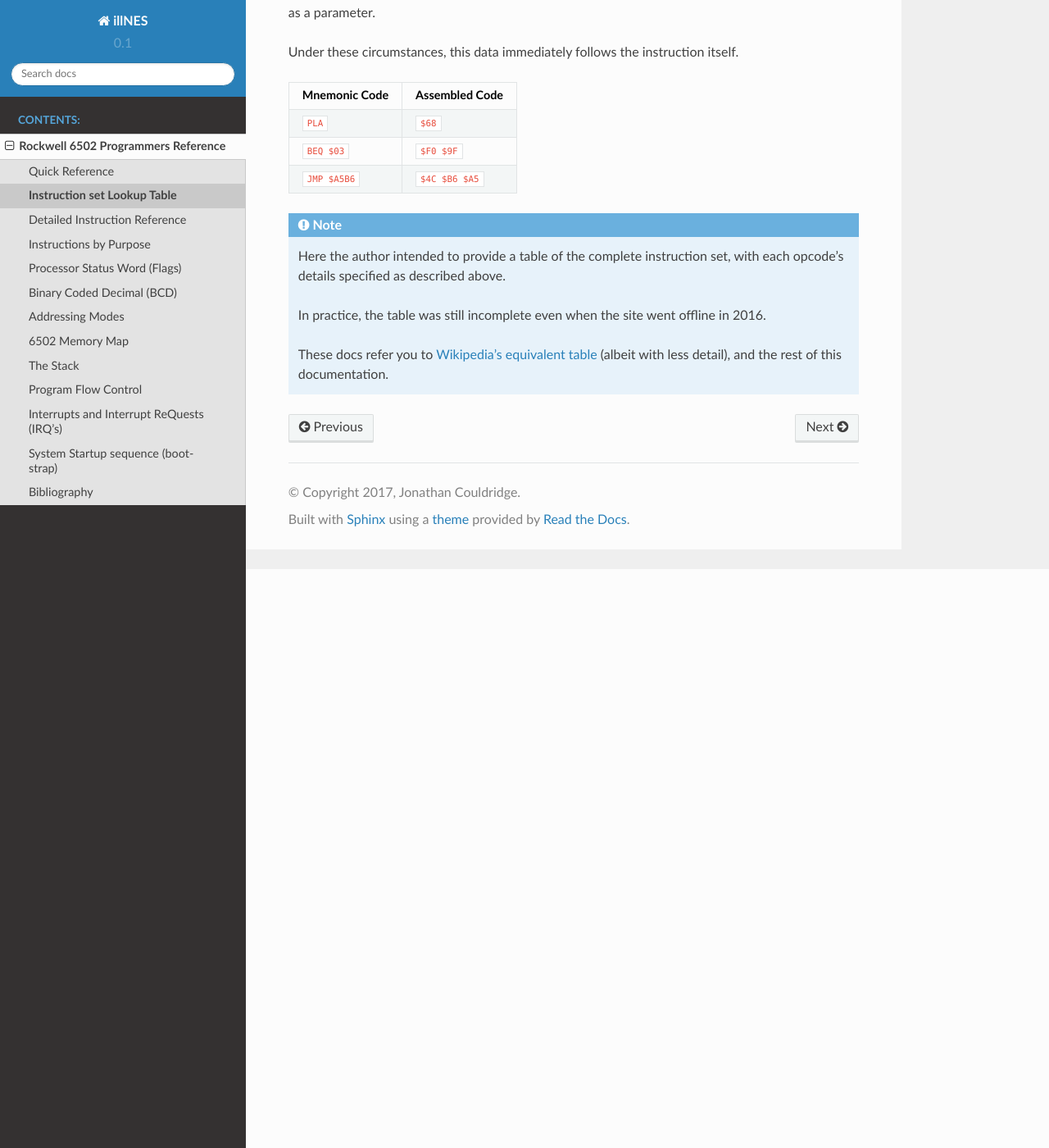
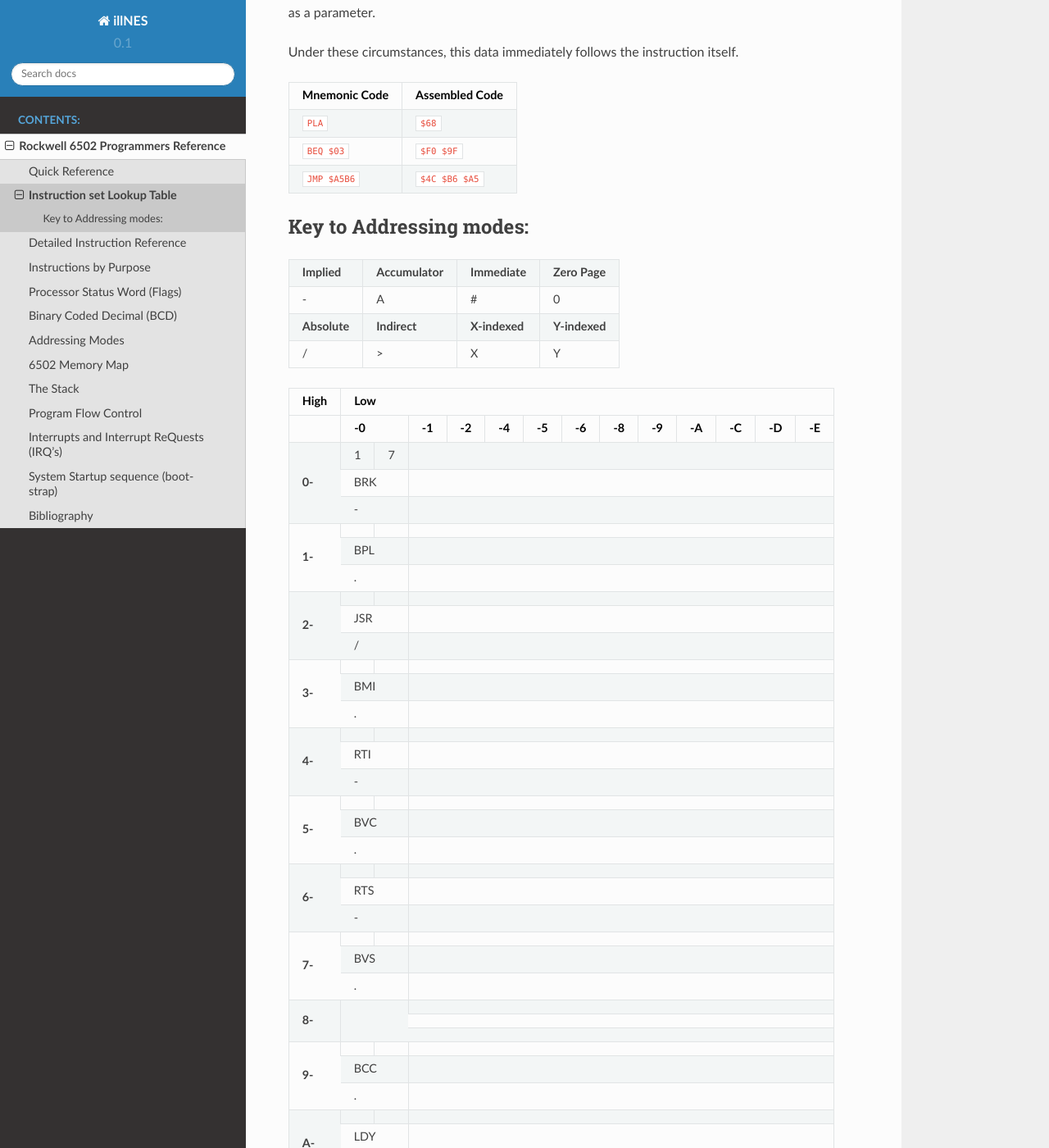
Before and after one commit to beforan/illNES, a Sphinx documentation site: the page built from docs/cyborg/by_tbl.rst, in a window 1280 px wide and 1400 px high, scrolled down 706 px. Shown: the whole window at 82% size. Built offline with Sphinx 7.4.7 and the Read the Docs theme 2.0.0, drawn with Linux system fonts in a browser that asks for light colours; some of the changed text lies outside the part shown.

Commit message:
updated by_tbl to include the table from another file. table is incomplete atm

```diff
--- /dev/null
+++ b/docs/cyborg/by_tbl-table.rst
@@ -0,0 +1,101 @@
++------+-+-+-+-+-+-+-+-+-+-+-+-+-+-+-+-+-+-+-+-+-+-+-+-+
+| High | Low                                           |
++------+-+-+-+-+-+-+-+-+-+-+-+-+-+-+-+-+-+-+-+-+-+-+-+-+
+|  \   | -0| -1| -2| -4| -5| -6| -8| -9| -A| -C| -D| -E|
++======+=+=+=+=+=+=+=+=+=+=+=+=+=+=+=+=+=+=+=+=+=+=+=+=+
+|**0-**|1|7|                                           |
++      +-+-+-+-+-+-+-+-+-+-+-+-+-+-+-+-+-+-+-+-+-+-+-+-+
+|      |BRK|                                           |
++      +-+-+-+-+-+-+-+-+-+-+-+-+-+-+-+-+-+-+-+-+-+-+-+-+
+|      |\- |                                           |
++------+-+-+-+-+-+-+-+-+-+-+-+-+-+-+-+-+-+-+-+-+-+-+-+-+
+|**1-**| | |                                           |
++      +-+-+-+-+-+-+-+-+-+-+-+-+-+-+-+-+-+-+-+-+-+-+-+-+
+|      |BPL|                                           |
++      +-+-+-+-+-+-+-+-+-+-+-+-+-+-+-+-+-+-+-+-+-+-+-+-+
+|      | . |                                           |
++------+-+-+-+-+-+-+-+-+-+-+-+-+-+-+-+-+-+-+-+-+-+-+-+-+
+|**2-**| | |                                           |
++      +-+-+-+-+-+-+-+-+-+-+-+-+-+-+-+-+-+-+-+-+-+-+-+-+
+|      |JSR|                                           |
++      +-+-+-+-+-+-+-+-+-+-+-+-+-+-+-+-+-+-+-+-+-+-+-+-+
+|      | / |                                           |
++------+-+-+-+-+-+-+-+-+-+-+-+-+-+-+-+-+-+-+-+-+-+-+-+-+
+|**3-**| | |                                           |
++      +-+-+-+-+-+-+-+-+-+-+-+-+-+-+-+-+-+-+-+-+-+-+-+-+
+|      |BMI|                                           |
++      +-+-+-+-+-+-+-+-+-+-+-+-+-+-+-+-+-+-+-+-+-+-+-+-+
+|      | . |                                           |
++------+-+-+-+-+-+-+-+-+-+-+-+-+-+-+-+-+-+-+-+-+-+-+-+-+
+|**4-**| | |                                           |
++      +-+-+-+-+-+-+-+-+-+-+-+-+-+-+-+-+-+-+-+-+-+-+-+-+
+|      |RTI|                                           |
++      +-+-+-+-+-+-+-+-+-+-+-+-+-+-+-+-+-+-+-+-+-+-+-+-+
+|      | \-|                                           |
++------+-+-+-+-+-+-+-+-+-+-+-+-+-+-+-+-+-+-+-+-+-+-+-+-+
+|**5-**| | |                                           |
++      +-+-+-+-+-+-+-+-+-+-+-+-+-+-+-+-+-+-+-+-+-+-+-+-+
+|      |BVC|                                           |
++      +-+-+-+-+-+-+-+-+-+-+-+-+-+-+-+-+-+-+-+-+-+-+-+-+
+|      | . |                                           |
++------+-+-+-+-+-+-+-+-+-+-+-+-+-+-+-+-+-+-+-+-+-+-+-+-+
+|**6-**| | |                                           |
++      +-+-+-+-+-+-+-+-+-+-+-+-+-+-+-+-+-+-+-+-+-+-+-+-+
+|      |RTS|                                           |
++      +-+-+-+-+-+-+-+-+-+-+-+-+-+-+-+-+-+-+-+-+-+-+-+-+
+|      | \-|                                           |
++------+-+-+-+-+-+-+-+-+-+-+-+-+-+-+-+-+-+-+-+-+-+-+-+-+
+|**7-**| | |                                           |
++      +-+-+-+-+-+-+-+-+-+-+-+-+-+-+-+-+-+-+-+-+-+-+-+-+
+|      |BVS|                                           |
++      +-+-+-+-+-+-+-+-+-+-+-+-+-+-+-+-+-+-+-+-+-+-+-+-+
+|      | . |                                           |
++------+-+-+-+-+-+-+-+-+-+-+-+-+-+-+-+-+-+-+-+-+-+-+-+-+
+|**8-**|   |                                           |
++      +   +-+-+-+-+-+-+-+-+-+-+-+-+-+-+-+-+-+-+-+-+-+-+
+|      |   |                                           |
++      +   +-+-+-+-+-+-+-+-+-+-+-+-+-+-+-+-+-+-+-+-+-+-+
+|      |   |                                           |
++------+-+-+-+-+-+-+-+-+-+-+-+-+-+-+-+-+-+-+-+-+-+-+-+-+
+|**9-**| | |                                           |
++      +-+-+-+-+-+-+-+-+-+-+-+-+-+-+-+-+-+-+-+-+-+-+-+-+
+|      |BCC|                                           |
++      +-+-+-+-+-+-+-+-+-+-+-+-+-+-+-+-+-+-+-+-+-+-+-+-+
+|      | . |                                           |
++------+-+-+-+-+-+-+-+-+-+-+-+-+-+-+-+-+-+-+-+-+-+-+-+-+
+|**A-**| | |                                           |
++      +-+-+-+-+-+-+-+-+-+-+-+-+-+-+-+-+-+-+-+-+-+-+-+-+
+|      |LDY|                                           |
++      +-+-+-+-+-+-+-+-+-+-+-+-+-+-+-+-+-+-+-+-+-+-+-+-+
+|      | # |                                           |
++------+-+-+-+-+-+-+-+-+-+-+-+-+-+-+-+-+-+-+-+-+-+-+-+-+
+|**B-**| | |                                           |
++      +-+-+-+-+-+-+-+-+-+-+-+-+-+-+-+-+-+-+-+-+-+-+-+-+
+|      |BCS|                                           |
++      +-+-+-+-+-+-+-+-+-+-+-+-+-+-+-+-+-+-+-+-+-+-+-+-+
+|      | . |                                           |
++------+-+-+-+-+-+-+-+-+-+-+-+-+-+-+-+-+-+-+-+-+-+-+-+-+
+|**C-**| | |                                           |
++      +-+-+-+-+-+-+-+-+-+-+-+-+-+-+-+-+-+-+-+-+-+-+-+-+
+|      |CPY|                                           |
++      +-+-+-+-+-+-+-+-+-+-+-+-+-+-+-+-+-+-+-+-+-+-+-+-+
+|      | # |                                           |
++------+-+-+-+-+-+-+-+-+-+-+-+-+-+-+-+-+-+-+-+-+-+-+-+-+
+|**D-**| | |                                           |
++      +-+-+-+-+-+-+-+-+-+-+-+-+-+-+-+-+-+-+-+-+-+-+-+-+
+|      |BNE|                                           |
++      +-+-+-+-+-+-+-+-+-+-+-+-+-+-+-+-+-+-+-+-+-+-+-+-+
+|      | . |                                           |
++------+-+-+-+-+-+-+-+-+-+-+-+-+-+-+-+-+-+-+-+-+-+-+-+-+
+|**E-**| | |                                           |
++      +-+-+-+-+-+-+-+-+-+-+-+-+-+-+-+-+-+-+-+-+-+-+-+-+
+|      |CPX|                                           |
++      +-+-+-+-+-+-+-+-+-+-+-+-+-+-+-+-+-+-+-+-+-+-+-+-+
+|      | # |                                           |
++------+-+-+-+-+-+-+-+-+-+-+-+-+-+-+-+-+-+-+-+-+-+-+-+-+
+|**F-**| | |                                           |
++      +-+-+-+-+-+-+-+-+-+-+-+-+-+-+-+-+-+-+-+-+-+-+-+-+
+|      |BEQ|                                           |
++      +-+-+-+-+-+-+-+-+-+-+-+-+-+-+-+-+-+-+-+-+-+-+-+-+
+|      | . |                                           |
++------+-+-+-+-+-+-+-+-+-+-+-+-+-+-+-+-+-+-+-+-+-+-+-+-+
--- a/docs/cyborg/by_tbl.rst
+++ b/docs/cyborg/by_tbl.rst
@@ -36,10 +36,17 @@ Mnemonic Code Assembled Code
 ``JMP $A5B6`` ``$4C $B6 $A5``
 ============= ===============
 
+Key to Addressing modes:
+------------------------
+
+============ =============== ============= =============
+**Implied**  **Accumulator** **Immediate** **Zero Page**
+\-           A               #             0
+**Absolute** **Indirect**    **X-indexed** **Y-indexed**
+/            >               X             Y
+============ =============== ============= =============
+
+.. include:: by_tbl-table.rst
+
 .. note::
-
-    Here the author intended to provide a table of the complete instruction set, with each opcode's details specified as described above.
-
-    In practice, the table was still incomplete even when the site went offline in 2016.
-
-    These docs refer you to `Wikipedia's equivalent table <https://en.wikipedia.org/wiki/MOS_Technology_6502#Assembly_language_instructions>`_ (albeit with less detail), and the rest of this documentation.
+    - Blank opcodes, e.g., ``F2``, and all opcodes whose low nibbles are ``3``, ``7``, ``B`` and ``F`` are undefined in the 6502 instruction set.
```
